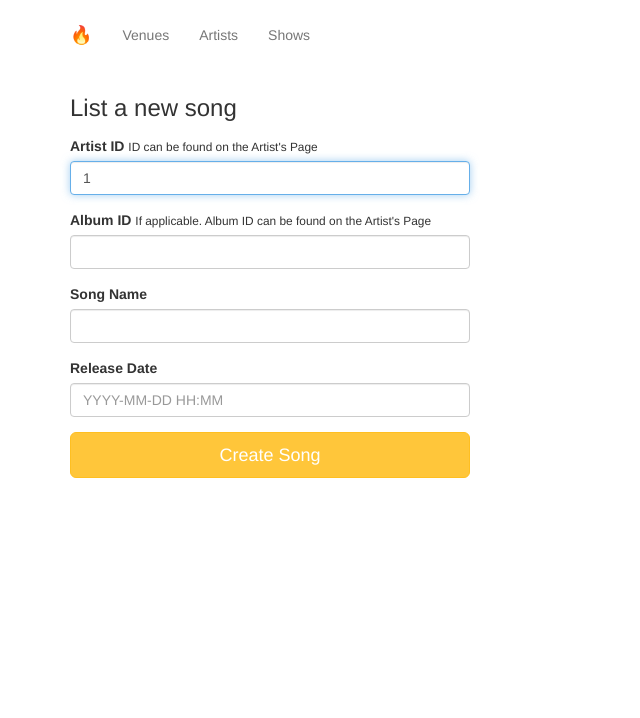
After one commit to marsipang/Fyyur_Project, a Flask app: page /artist/1/create_song in a window 1280 px wide. The commit adds this page. Shown: the top 718 px of the page, without its empty margins (0-640 px from the left). Run offline with Flask 2, Linux system fonts and the light colour scheme; parts of the project's set-up code (start-up, migrations or seed data) failed here and were passed over; some libraries are stand-ins or nearby versions.

Commit message:
added an album and song table to showcase artists work on their page

```diff
--- a/app.py
+++ b/app.py
@@ -8,7 +8,7 @@ from flask_moment import Moment
 from flask_sqlalchemy import SQLAlchemy
 from flask_migrate import Migrate
 from logging import Formatter, FileHandler
-from forms import VenueForm, ArtistForm, ShowForm
+from forms import VenueForm, ArtistForm, ShowForm, AlbumForm, SongForm
 from sqlalchemy.sql import func
 from sqlalchemy import case, inspect
 #----------------------------------------------------------------------------#
@@ -98,6 +98,8 @@ class Artist(db.Model):
     shows = db.relationship('Show', backref='artist')
     genres = db.relationship('Genre', secondary=artist_genres,
                              backref=db.backref('artistgenres', lazy=True))
+    albums = db.relationship('Album', backref='album')
+    songs = db.relationship('Song', backref='song')
 
     def __repr__(self):
         return f'<{self.id} {self.name}>'
@@ -116,6 +118,8 @@ class Artist(db.Model):
         dict_obj['past_shows_count'] = self.past_show_count()
         dict_obj['past_shows'] = [i.show_dict() for i in self.shows if i.upcoming_show() == False]
         dict_obj['upcoming_shows'] = [i.show_dict() for i in self.shows if i.upcoming_show()]
+        dict_obj['albums'] = [i.album_dict() for i in self.albums]
+        dict_obj['songs'] = [i.name for i in self.songs if i.album_id == None]
         return dict_obj
 
 class Show(db.Model):
@@ -141,6 +145,36 @@ class Show(db.Model):
         dict_obj = {**venue_dict, **artist_dict}
         dict_obj['start_time'] = self.start_time.strftime('%Y-%m-%d %H:%M:%S')
         return dict_obj
+
+class Album(db.Model):
+    __tablename__ = 'Album'
+
+    id = db.Column(db.Integer, primary_key=True)
+    name = db.Column(db.String, nullable=False)
+    release_date = db.Column(db.DateTime, nullable=True)
+    artist_id = db.Column(db.Integer, db.ForeignKey('Artist.id'), nullable=True)
+    songs = db.relationship('Song', backref='albumsong')
+
+    def __repr__(self):
+        return f'<{self.id} {self.name}>'
+
+    def album_dict(self):
+        dict_obj = {c.key: getattr(self, c.key) for c in inspect(self).mapper.column_attrs}
+        dict_obj['release_date'] = self.release_date.strftime('%Y-%m-%d %H:%M:%S')
+        dict_obj['songs'] = [i.name for i in self.songs]
+        return dict_obj
+
+class Song(db.Model):
+    __tablename__ = 'Song'
+
+    id = db.Column(db.Integer, primary_key=True)
+    name = db.Column(db.String, nullable=False)
+    release_date = db.Column(db.DateTime, nullable=True)
+    album_id = db.Column(db.Integer, db.ForeignKey('Album.id'), nullable=True)
+    artist_id = db.Column(db.Integer, db.ForeignKey('Artist.id'))
+
+    def __repr__(self):
+        return f'<{self.id} {self.name}>'
 #----------------------------------------------------------------------------#
 # Filters.
 #----------------------------------------------------------------------------#
@@ -495,6 +529,87 @@ def create_show_submission():
         flash('An error occurred. Show could not be listed.')
         return render_template('forms/new_show.html', form=form)
 
+#  Albums
+#  ----------------------------------------------------------------
+@app.route('/artist/<artist_id>/create_album')
+def create_album(artist_id):
+    # renders form. do not touch.
+    form = AlbumForm()
+    form.artist_id.default = artist_id
+    form.process()
+    return render_template('forms/new_album.html', form=form)
+
+@app.route('/artist/<artist_id>/create_album', methods=['POST'])
+def create_album_submission(artist_id):
+    # called to create new albums in the db, upon submitting new album listing form
+    form = AlbumForm(request.form)
+    error = False
+    if form.validate_on_submit():
+        try:
+            album = Album(artist_id = form.artist_id.data,
+                          name = form.name.data,
+                          release_date = form.release_date.data
+                          )
+            db.session.add(album)
+            db.session.commit()
+        except:
+            db.session.rollback()
+            error = True
+        finally:
+            db.session.close()
+        if error:
+            flash('An error occurred. Album could not be listed.')
+            return render_template('forms/new_album.html', form=form)
+        else:
+            return redirect(url_for('show_artist', artist_id=form.artist_id.data))
+    else:
+        flash('An error occurred. Show could not be listed.')
+        return render_template('forms/new_album.html', form=form)
+
+#  Songs
+#  ----------------------------------------------------------------
+@app.route('/artist/<artist_id>/create_song')
+def create_song(artist_id):
+    # renders form. do not touch.
+    form = SongForm()
+    form.artist_id.default = artist_id
+    form.process()
+    return render_template('forms/new_song.html', form=form)
+
+@app.route('/artist/<artist_id>/create_song', methods=['POST'])
+def create_song_submission(artist_id):
+    # called to create new albums in the db, upon submitting new album listing form
+    form = SongForm(request.form)
+    error = False
+    if form.validate_on_submit():
+        try:
+            if form.album_id.data == '':
+                song = Song(artist_id = form.artist_id.data,
+                        name = form.name.data,
+                        release_date = form.release_date.data
+                        )
+            else:
+                song = Song(artist_id = form.artist_id.data,
+                            album_id = form.album_id.data,
+                            name = form.name.data,
+                            release_date = form.release_date.data
+                            )
+            db.session.add(song)
+            db.session.commit()
+        except:
+            db.session.rollback()
+            error = True
+        finally:
+            db.session.close()
+        if error:
+            flash('An error occurred. Song could not be listed.')
+            return render_template('forms/new_song.html', form=form)
+        else:
+            return redirect(url_for('show_artist', artist_id=form.artist_id.data))
+    else:
+        flash('An error occurred. Show could not be listed.')
+        return render_template('forms/new_song.html', form=form)
+
 @app.errorhandler(404)
 def not_found_error(error):
     return render_template('errors/404.html'), 404
--- a/forms.py
+++ b/forms.py
@@ -191,3 +191,28 @@ class ArtistForm(Form):
     seeking_description = StringField(
         'seeking_description'
     )
+
+class AlbumForm(Form):
+    artist_id = StringField(
+        'artist_id', validators=[DataRequired()]
+    )
+    name = StringField(
+        'name', validators=[DataRequired()]
+    )
+    release_date = DateTimeField(
+        'release_date'
+    )
+
+class SongForm(Form):
+    artist_id = StringField(
+        'artist_id', validators=[DataRequired()]
+    )
+    album_id = StringField(
+        'album_id'
+    )
+    name = StringField(
+        'name', validators=[DataRequired()]
+    )
+    release_date = DateTimeField(
+        'release_date'
+    )
--- /dev/null
+++ b/templates/forms/new_song.html
@@ -0,0 +1,29 @@
+{% extends 'layouts/main.html' %}
+{% block title %}New Song{% endblock %}
+{% block content %}
+  <div class="form-wrapper">
+    <form method="post" class="form">
+      {{ form.csrf_token }}
+      <h3 class="form-heading">List a new song</h3>
+      <div class="form-group">
+        <label for="artist_id">Artist ID</label>
+        <small>ID can be found on the Artist's Page</small>
+        {{ form.artist_id(class_ = 'form-control', autofocus = true) }}
+      </div>
+      <div class="form-group">
+        <label for="album_id">Album ID</label>
+        <small>If applicable. Album ID can be found on the Artist's Page</small>
+        {{ form.album_id(class_ = 'form-control', autofocus = true) }}
+      </div>
+      <div class="form-group">
+        <label for="name">Song Name</label>
+        {{ form.name(class_ = 'form-control', autofocus = true) }}
+      </div>
+      <div class="form-group">
+          <label for="release_date">Release Date</label>
+          {{ form.release_date(class_ = 'form-control', placeholder='YYYY-MM-DD HH:MM', autofocus = true) }}
+        </div>
+      <input type="submit" value="Create Song" class="btn btn-primary btn-lg btn-block">
+    </form>
+  </div>
+{% endblock %}
```
Also changed, not shown: migrations/versions/a0ad6a5374f6_.py (added, +50 -0 lines), templates/forms/new_album.html (added, +24 -0 lines), templates/pages/show_artist.html (+35 -0 lines).
